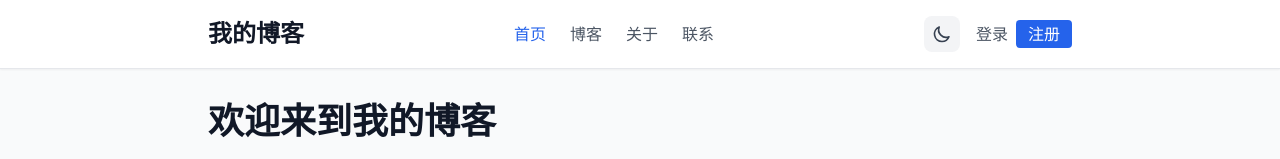
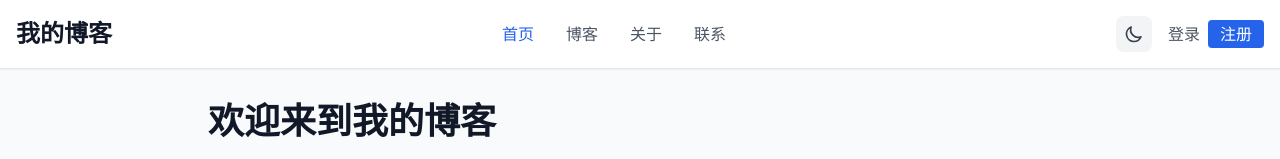
Before and after one commit to mituyang/boke, a Next.js app: page / in a window 1280 px wide. Shown: the top 159 px of the page. Built offline with nearby package versions, Linux system fonts and the light colour scheme; no server answers.

Commit message:
修复head

```diff
--- a/components/Header.tsx
+++ b/components/Header.tsx
@@ -33,14 +33,15 @@ export default function Header() {
 
   return (
     <header className="bg-white dark:bg-gray-800 shadow-sm border-b dark:border-gray-700 relative z-30">
-      <nav className="container mx-auto px-4 py-4 max-w-4xl relative">
-        <div className="flex items-center justify-between">
+      <nav className="container mx-auto px-4 py-4 relative">
+        <div className="flex items-center justify-between w-full">
           <Link href="/" className="text-xl md:text-2xl font-bold text-gray-900 dark:text-white hover:text-blue-600 dark:hover:text-blue-400 transition-colors">
             我的博客
           </Link>
 
-          {/* 桌面端导航 */}
-          <div className="hidden lg:flex items-center space-x-6">
+          {/* 桌面端导航 - 横向展开 */}
+          <div className="hidden md:flex items-center justify-center flex-1 mx-8">
+            <div className="flex items-center space-x-8">
               <Link href="/" className={getLinkStyle('/')}>
                 首页
               </Link>
@@ -75,6 +76,7 @@ export default function Header() {
                   管理
                 </Link>
               )}
+            </div>
           </div>
 
           {/* 右侧按钮组 */}
@@ -129,7 +131,7 @@ export default function Header() {
             {/* 移动端汉堡菜单按钮 */}
             <button
               onClick={() => setIsMenuOpen(!isMenuOpen)}
-              className="lg:hidden p-2 text-gray-600 dark:text-gray-300 hover:text-gray-900 dark:hover:text-white transition-colors"
+              className="md:hidden p-2 text-gray-600 dark:text-gray-300 hover:text-gray-900 dark:hover:text-white transition-colors"
               aria-label="菜单"
             >
               <svg className="w-6 h-6" fill="none" stroke="currentColor" viewBox="0 0 24 24">
@@ -148,12 +150,12 @@ export default function Header() {
           <>
             {/* 遮罩层 */}
             <div
-              className="lg:hidden fixed inset-0 bg-black bg-opacity-50 z-40"
+              className="md:hidden fixed inset-0 bg-black bg-opacity-50 z-40"
               onClick={() => setIsMenuOpen(false)}
             />
 
             {/* 菜单内容 */}
-            <div className="lg:hidden absolute top-full left-0 right-0 bg-white dark:bg-gray-800 border-t dark:border-gray-700 shadow-lg z-50">
+            <div className="md:hidden absolute top-full left-0 right-0 bg-white dark:bg-gray-800 border-t dark:border-gray-700 shadow-lg z-50">
               <div className="px-4 py-4 space-y-1">
                 <Link
                   href="/"
```
Lines whose indentation alone changed are shown as unchanged.
